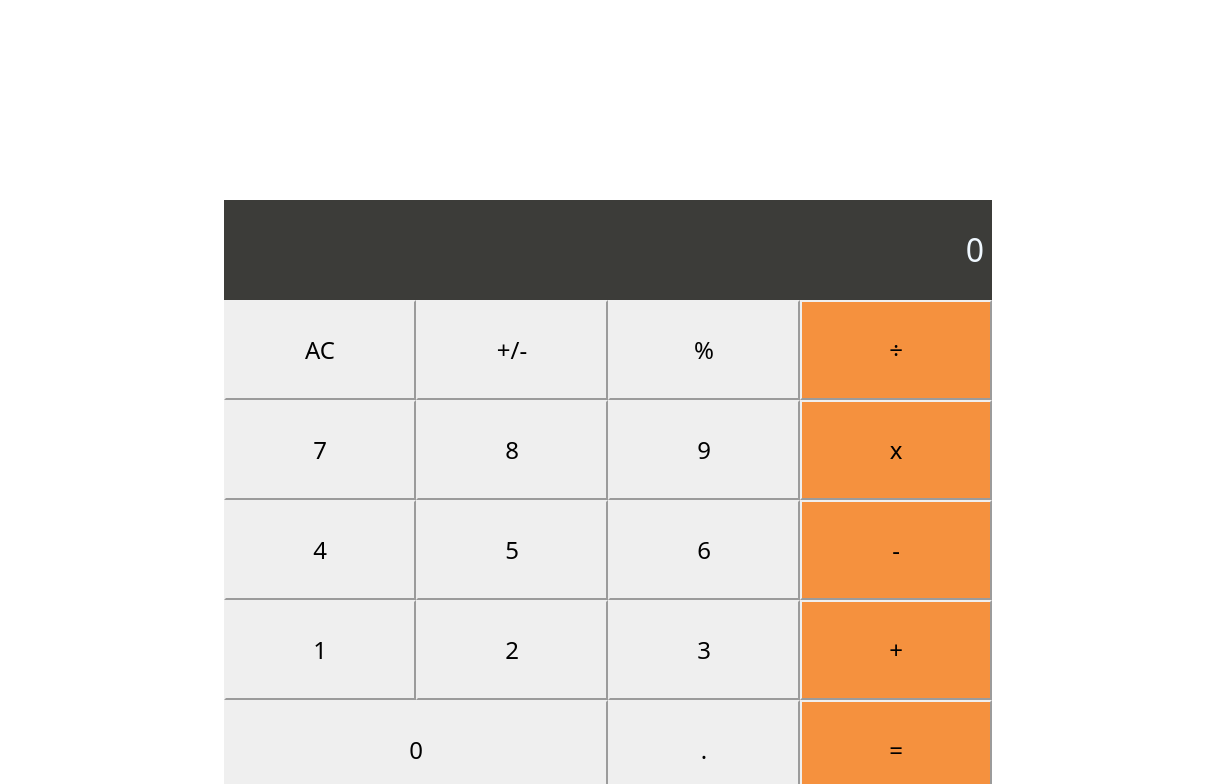
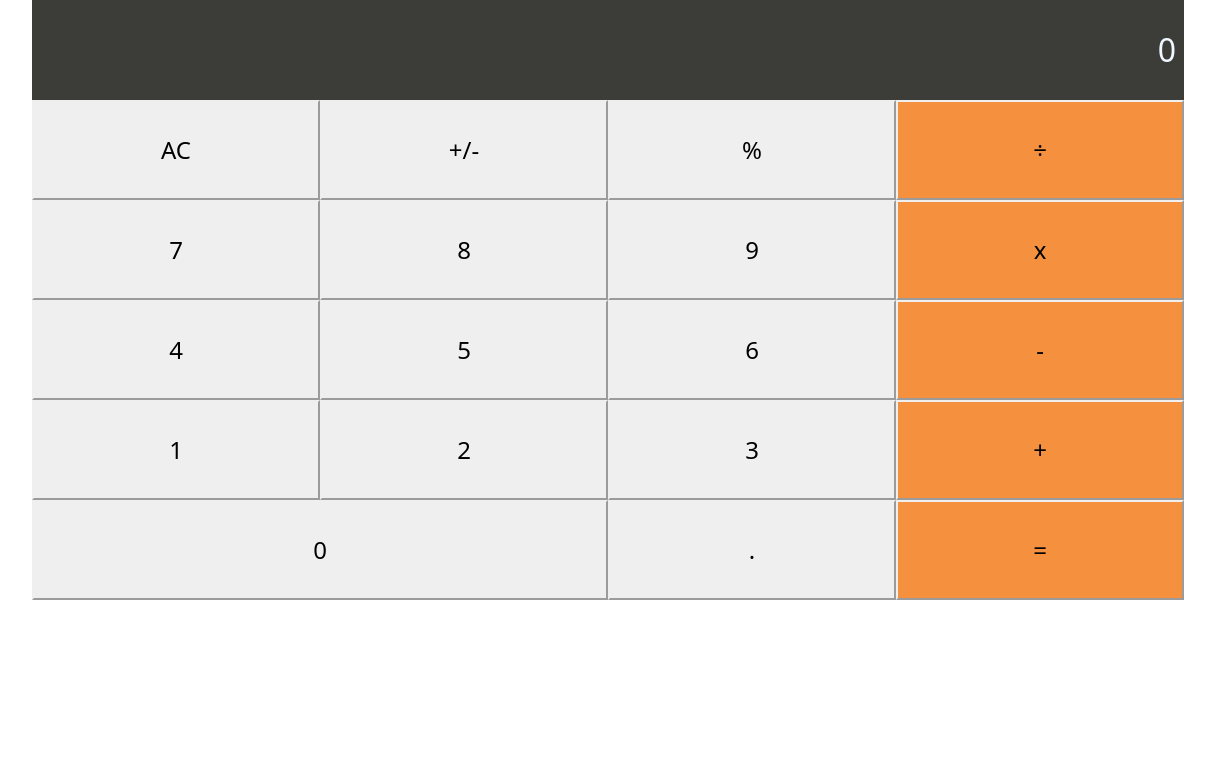
Before and after one commit to Sanja969/Math-Magicians, a React (Create React App) app: page / in a window 1536 px wide. Shown: the top 784 px of the page, without its empty margins (160-1375 px from the left). Built offline with nearby package versions, Linux system fonts and the light colour scheme.

Commit message:
change width of calculator body

```diff
--- a/src/components/Calculator.css
+++ b/src/components/Calculator.css
@@ -1,8 +1,3 @@
-.Calculator-box {
-  margin-top: 200px;
-  width: 90%;
-}
-
 button {
   height: 50px;
   border-color: #efefef !important;
@@ -20,10 +15,6 @@ button {
 }
 
 @media (min-width: 768px) {
-  .Calculator-box {
-    width: 75%;
-  }
-
   button {
     height: 100px;
   }
@@ -32,9 +23,3 @@ button {
     height: 100px;
   }
 }
-
-@media (min-width: 1500px) {
-  .Calculator-box {
-    width: 50%;
-  }
-}
--- a/src/components/Calculator.js
+++ b/src/components/Calculator.js
@@ -18,7 +18,7 @@ const Calculator = () => {
   };
 
   return (
-    <div className="Calculator-box">
+    <div className="Calculator-box w-75">
       <div className="Display d-flex align-items-center justify-content-end p-2 h2 m-0">
         {total}
         {operation}
```
